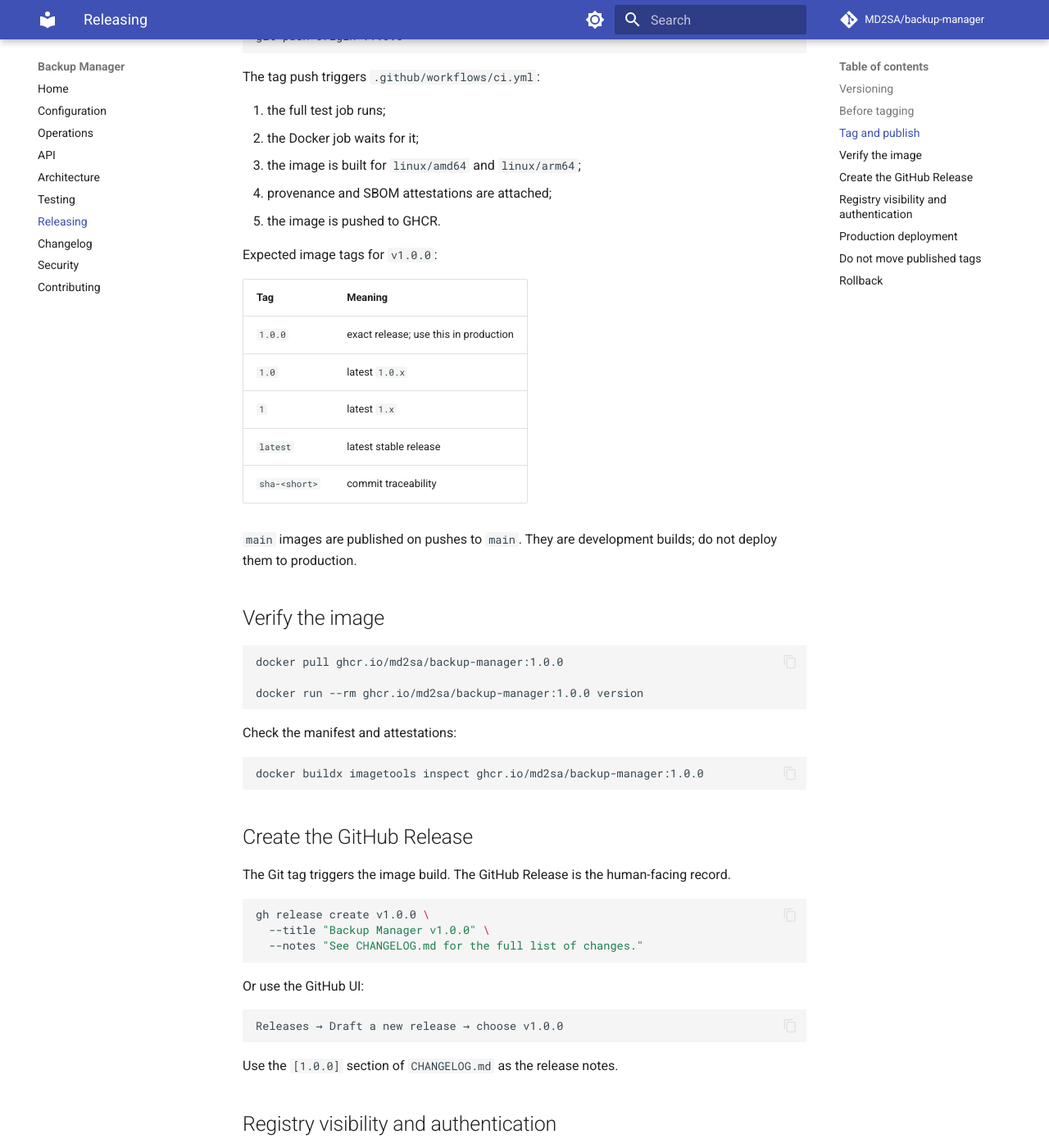
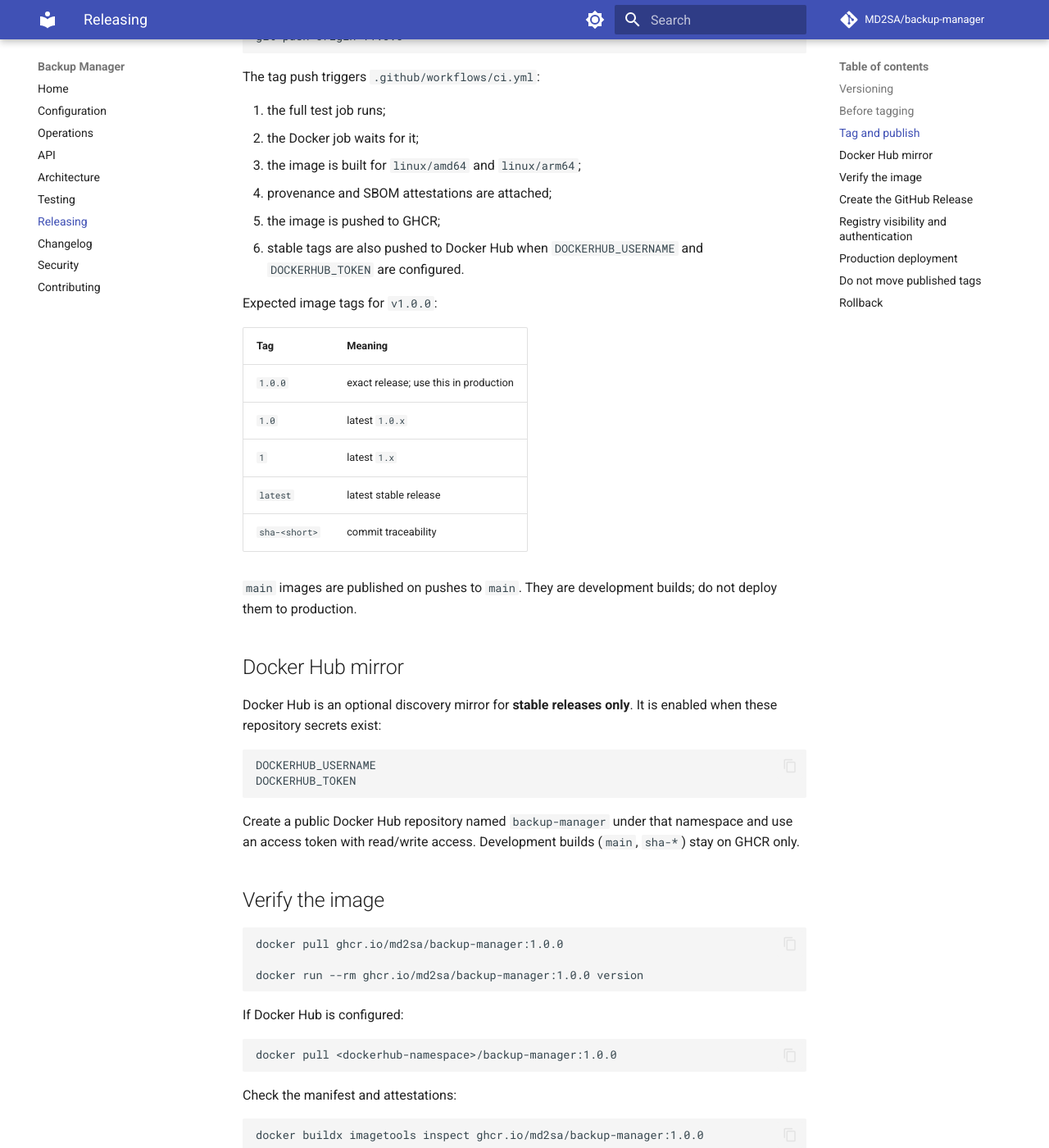
Before and after one commit to MD2SA/backup-manager, an MkDocs documentation site: the page built from docs/guides/RELEASING.md, in a window 1280 px wide and 1400 px high, scrolled down 1252 px. Shown: the whole window at 82% size. Built offline with MkDocs 1.6.1 and Material for MkDocs 9.7.7, drawn with Linux system fonts in a browser that asks for light colours; comment, search, counter and statistics services are not loaded.

Commit message:
release: add Docker Hub mirror and prepare v1.0.0
- publish stable tags to Docker Hub when DOCKERHUB_USERNAME/DOCKERHUB_TOKEN exist
- keep development images on GHCR only
- move the changelog to 1.0.0 and open a fresh Unreleased section
- document Docker Hub setup and release tagging

````diff
--- a/docs/guides/RELEASING.md
+++ b/docs/guides/RELEASING.md
@@ -56,7 +56,9 @@ The tag push triggers `.github/workflows/ci.yml`:
 2. the Docker job waits for it;
 3. the image is built for `linux/amd64` and `linux/arm64`;
 4. provenance and SBOM attestations are attached;
-5. the image is pushed to GHCR.
+5. the image is pushed to GHCR;
+6. stable tags are also pushed to Docker Hub when
+   `DOCKERHUB_USERNAME` and `DOCKERHUB_TOKEN` are configured.
 
 Expected image tags for `v1.0.0`:
 
@@ -71,12 +73,32 @@ Expected image tags for `v1.0.0`:
 `main` images are published on pushes to `main`. They are development builds;
 do not deploy them to production.
 
+## Docker Hub mirror
+
+Docker Hub is an optional discovery mirror for **stable releases only**. It is
+enabled when these repository secrets exist:
+
+```text
+DOCKERHUB_USERNAME
+DOCKERHUB_TOKEN
+```
+
+Create a public Docker Hub repository named `backup-manager` under that
+namespace and use an access token with read/write access. Development builds
+(`main`, `sha-*`) stay on GHCR only.
+
 ## Verify the image
 
 ```bash
 docker pull ghcr.io/md2sa/backup-manager:1.0.0
 
 docker run --rm ghcr.io/md2sa/backup-manager:1.0.0 version
+```
+
+If Docker Hub is configured:
+
+```bash
+docker pull <dockerhub-namespace>/backup-manager:1.0.0
 ```
 
 Check the manifest and attestations:
````
Also changed, not shown: CHANGELOG.md (+4 -0 lines), README.md (+14 -0 lines), docs/index.md (+9 -0 lines), 1 other file.
